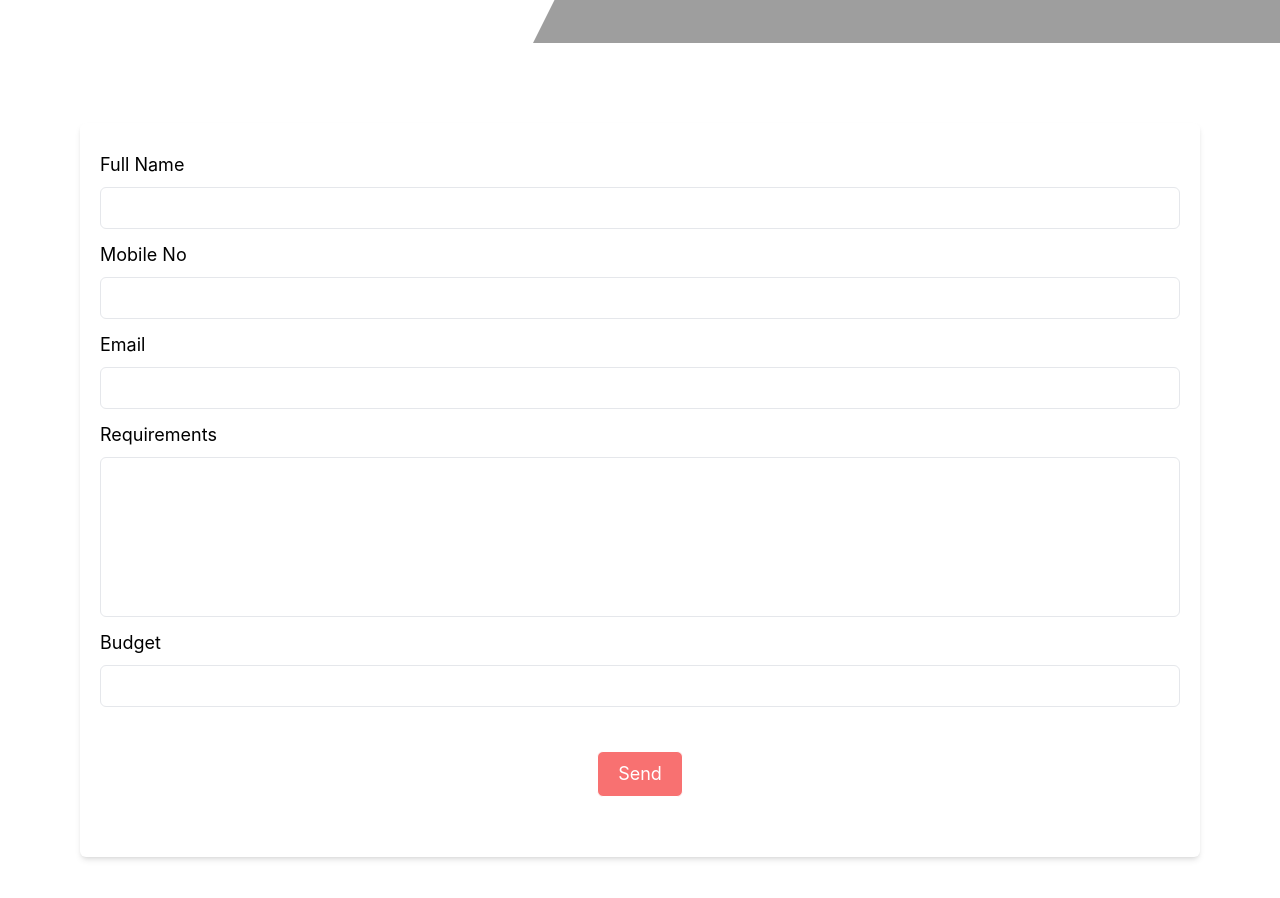
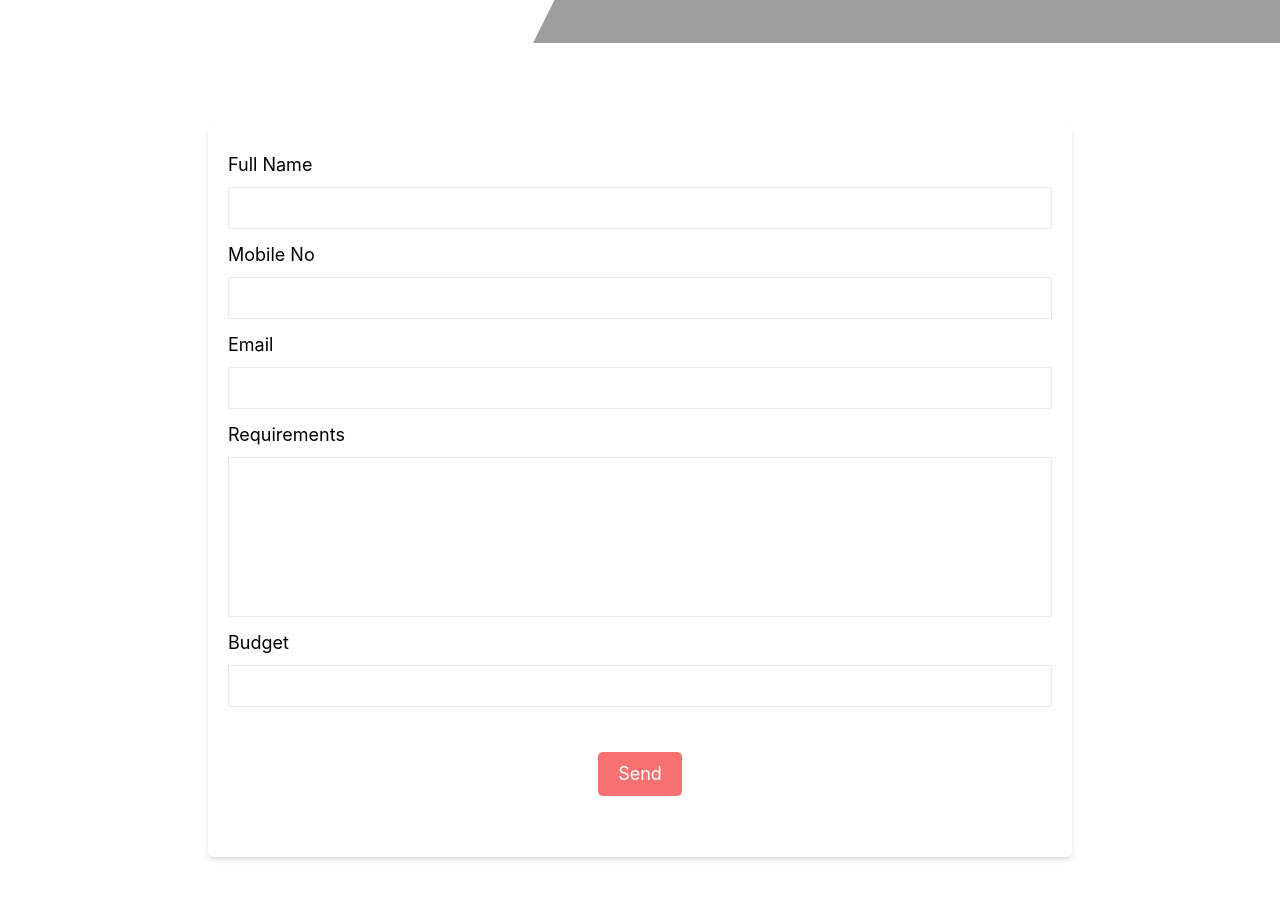
Before and after one commit to IshankaDSenevirathne/smart_lab, a Next.js app: page / in a window 1280 px wide. Shown: the part 560-1458 px from the top of the page. Built offline with nearby package versions, Linux system fonts and the light colour scheme; grey boxes are pictures that could not be loaded.

Commit message:
sending mail success

```diff
--- a/components/Content.jsx
+++ b/components/Content.jsx
@@ -3,7 +3,7 @@ import SendEmail from './SendEmail';
 export default function Content() {
 	return (
 		<div>
-			<div className="w-full container mx-auto px-20">
+			<div className="w-full container max-w-screen-lg mx-auto px-20">
 				<SendEmail />
 			</div>
 		</div>
--- a/components/Header.jsx
+++ b/components/Header.jsx
@@ -37,14 +37,14 @@ export default function Header() {
 					<div className="flex items-center">
 						<a
 							href="/"
-							className="inline-flex items-center justify-center h-12 px-6 mr-6 font-medium tracking-wide text-white transition duration-200 rounded shadow-md bg-red-400 hover:bg-red-700 focus:shadow-outline focus:outline-none"
+							className="inline-flex items-center justify-center h-12 px-6 mr-6 font-medium tracking-wide text-white transition duration-300 rounded shadow-md bg-red-400 hover:bg-red-700 focus:shadow-outline focus:outline-none"
 						>
 							Get started
 						</a>
 						<a
 							href="/"
 							aria-label=""
-							className="inline-flex items-center font-semibold text-gray-800 transition-colors duration-200 hover:text-red-700"
+							className="inline-flex items-center font-semibold text-gray-800 transition-colors duration-300 hover:text-red-700"
 						>
 							Learn more
 						</a>
--- a/components/SendEmail.jsx
+++ b/components/SendEmail.jsx
@@ -47,7 +47,7 @@ export default function SendEmail() {
 						Full Name
 					</label>
 					<input
-						className="rounded-md p-2 border"
+						className="rounded-sm p-2 border"
 						onChange={(e) => setName(e.target.value)}
 						type="text"
 						name="name"
@@ -61,7 +61,7 @@ export default function SendEmail() {
 						Mobile No
 					</label>
 					<input
-						className="rounded-md p-2 border"
+						className="rounded-sm p-2 border"
 						onChange={(e) => setMobile(e.target.value)}
 						type="number"
 						name="mobile"
@@ -72,7 +72,7 @@ export default function SendEmail() {
 						Email
 					</label>
 					<input
-						className="rounded-md p-2 border"
+						className="rounded-sm p-2 border"
 						onChange={(e) => setEmail(e.target.value)}
 						type="email"
 						name="email"
@@ -87,7 +87,7 @@ export default function SendEmail() {
 					</label>
 					<textarea
 						name="requirements"
-						className="resize-none h-40 rounded-md p-2 border"
+						className="resize-none h-40 rounded-sm p-2 border"
 						onChange={(e) => setRequirements(e.target.value)}
 					/>
 				</formgroup>
@@ -99,7 +99,7 @@ export default function SendEmail() {
 						Budget
 					</label>
 					<input
-						className="rounded-md p-2 border"
+						className="rounded-sm p-2 border"
 						onChange={(e) => setBudget(e.target.value)}
 						type="number"
 						name="budget"
--- a/package.json
+++ b/package.json
@@ -13,6 +13,7 @@
     "eslint": "8.29.0",
     "eslint-config-next": "13.0.6",
     "next": "13.0.6",
+    "nodemailer": "^6.8.0",
     "react": "18.2.0",
     "react-dom": "18.2.0"
   },
--- a/pages/api/hello.js
+++ /dev/null
@@ -1,5 +0,0 @@
-// Next.js API route support: https://nextjs.org/docs/api-routes/introduction
-
-export default function handler(req, res) {
-  res.status(200).json({ name: 'John Doe' })
-}
--- /dev/null
+++ b/pages/api/send-email.js
@@ -0,0 +1,40 @@
+export default function (req, res) {
+	let nodemailer = require('nodemailer');
+	const transporter = nodemailer.createTransport({
+		port: 465,
+		host: 'smtp.gmail.com',
+		auth: {
+			user: process.env.EMAIL,
+			pass: process.env.PASSWORD,
+		},
+		secure: true,
+	});
+	const mailData = {
+		from: req.body.email,
+		to: `${process.env.EMAIL}`,
+		subject: `Message from ${req.body.name}, Smart Lab`,
+		html: `
+            <div>
+                <p>Full Name</p>
+                <p>${req.body.name}</p>
+                <p>Mobile No</p>
+                <p>${req.body.mobile}</p>
+                <p>Email</p>
+                <p>${req.body.email}</p>
+                <p>Requirements</p>
+                <p>${req.body.requirements}</p>
+                <p>Budget</p>
+                <p>${req.body.budget}</p>
+            </div>`,
+	};
+	transporter.sendMail(mailData, function (err, info) {
+		if (err) {
+			console.log(err);
+		} else {
+			console.log(info);
+		}
+		res.status(200);
+	});
+
+	console.log(req.body);
+}
--- a/pages/index.js
+++ b/pages/index.js
@@ -1,6 +1,4 @@
 import Head from 'next/head';
-import Image from 'next/image';
-import styles from '../styles/Home.module.css';
 import Header from '../components/Header';
 import Content from '../components/Content';
 
```
Also changed, not shown: 1 other file (tests, documents, lock files or other folders).
